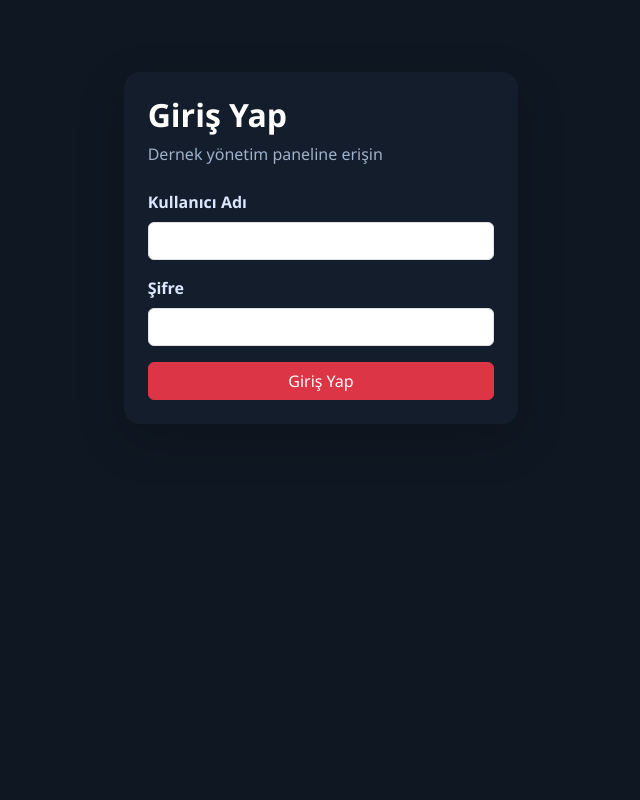
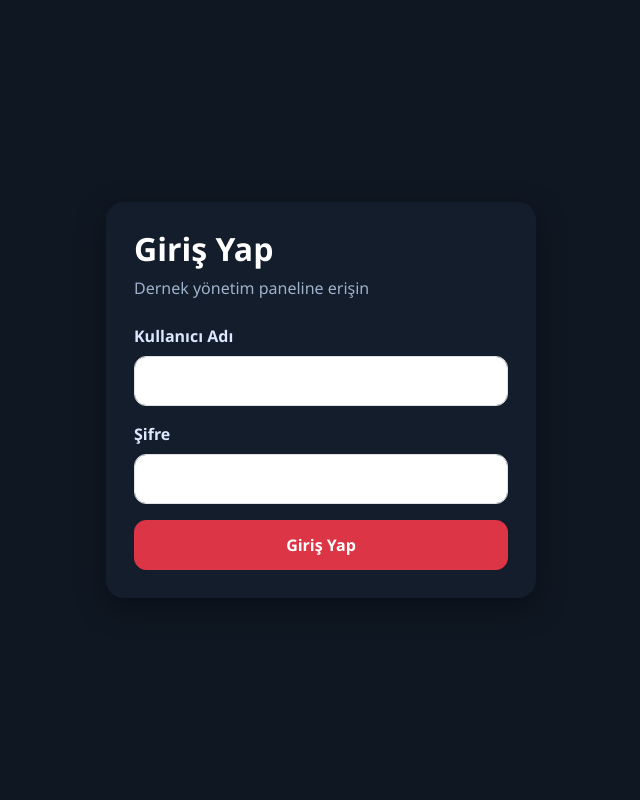
Before and after one commit to oguzhanisindag16-ai/dernek-sistemi, a Django app: page /giris/ in a window 1280 px wide. Shown: the whole page, without its empty margins (319-959 px from the left). Run offline with Django 5.2, Linux system fonts and the light colour scheme.

Commit message:
Update giris.html

```diff
--- a/uyeler/templates/uyeler/giris.html
+++ b/uyeler/templates/uyeler/giris.html
@@ -1,9 +1,48 @@
-{% extends "uyeler/base.html" %}
-{% block title %}Giriş{% endblock %}
-{% block content %}
-<div class="row justify-content-center mt-5">
-  <div class="col-md-6 col-lg-4">
-    <div class="card p-4 shadow-lg">
+<!doctype html>
+<html lang="tr">
+<head>
+  <meta charset="utf-8">
+  <meta name="viewport" content="width=device-width, initial-scale=1">
+  <title>Giriş</title>
+  <link href="https://cdn.jsdelivr.net/npm/bootstrap@5.3.3/dist/css/bootstrap.min.css" rel="stylesheet">
+  <style>
+    body {
+      background: #0f1722;
+      color: white;
+      font-family: 'Segoe UI', sans-serif;
+      min-height: 100vh;
+      display: flex;
+      align-items: center;
+      justify-content: center;
+    }
+    .login-card {
+      width: 100%;
+      max-width: 430px;
+      background: #131d2b;
+      border-radius: 18px;
+      padding: 28px;
+      box-shadow: 0 10px 30px rgba(0,0,0,0.35);
+    }
+    .muted {
+      color: #9fb2cc;
+    }
+    .form-label {
+      color: #dbe7ff;
+      font-weight: 600;
+    }
+    .form-control {
+      border-radius: 12px;
+      padding: 12px;
+    }
+    .btn-danger {
+      border-radius: 12px;
+      padding: 12px;
+      font-weight: 700;
+    }
+  </style>
+</head>
+<body>
+  <div class="login-card">
     <h2 class="fw-bold mb-2">Giriş Yap</h2>
     <div class="muted mb-4">Dernek yönetim paneline erişin</div>
 
@@ -13,13 +52,14 @@
         <label class="form-label">Kullanıcı Adı</label>
         <input type="text" name="username" class="form-control" required>
       </div>
+
       <div class="mb-3">
         <label class="form-label">Şifre</label>
         <input type="password" name="password" class="form-control" required>
       </div>
+
       <button type="submit" class="btn btn-danger w-100">Giriş Yap</button>
     </form>
   </div>
-  </div>
-</div>
-{% endblock %}
+</body>
+</html>
```
Lines whose indentation alone changed are shown as unchanged.
